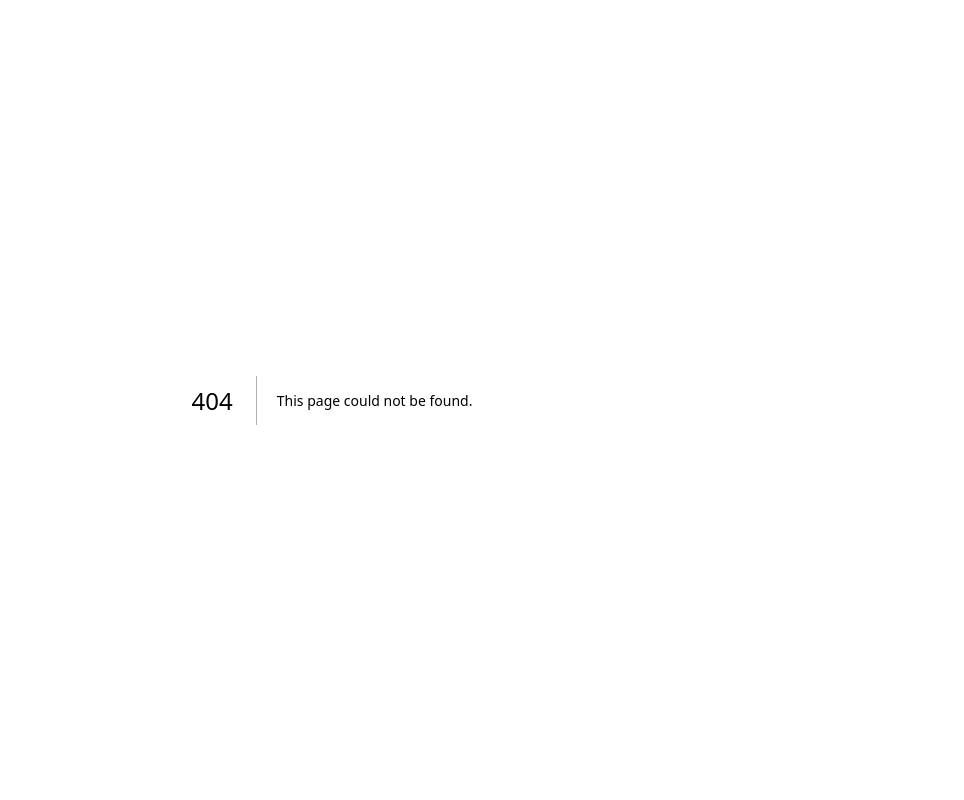
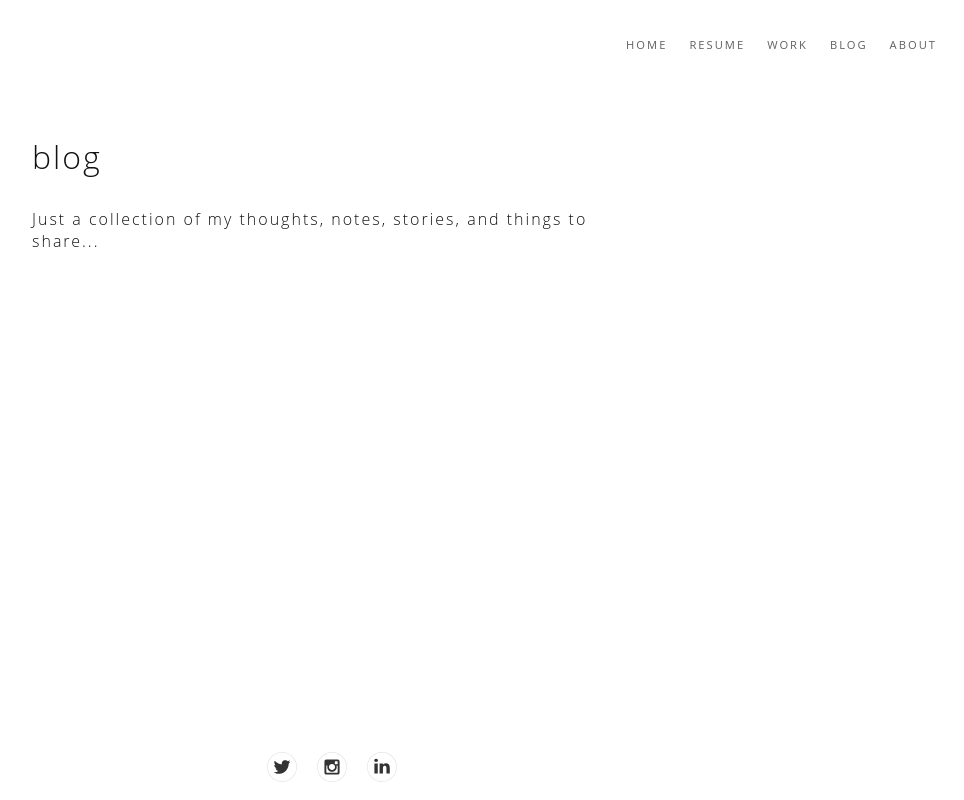
Before and after one commit to thejarlid/thejarlid.com, a Next.js app: page /blog in a window 1280 px wide. Before the commit this address had no page. Shown: the whole page, without its empty margins (308-1272 px from the left). Built offline with nearby package versions, Linux system fonts and the light colour scheme.

Commit message:
added blog page

```diff
--- /dev/null
+++ b/pages/blog.tsx
@@ -0,0 +1,18 @@
+import React from "react"
+import { graphql } from "gatsby"
+import Layout from '@/components/common/layout'
+import Column from '@/components/common/Column'
+import ColumnHeader from '@/components/common/columnHeader'
+
+export default function BlogPage({ data }) {
+  return (
+    <Layout>
+      <Column>
+        <ColumnHeader
+          title="blog"
+          subtitle="Just a collection of my thoughts, notes, stories, and things to share..."
+        />
+      </Column>
+    </Layout>
+  )
+}
```
